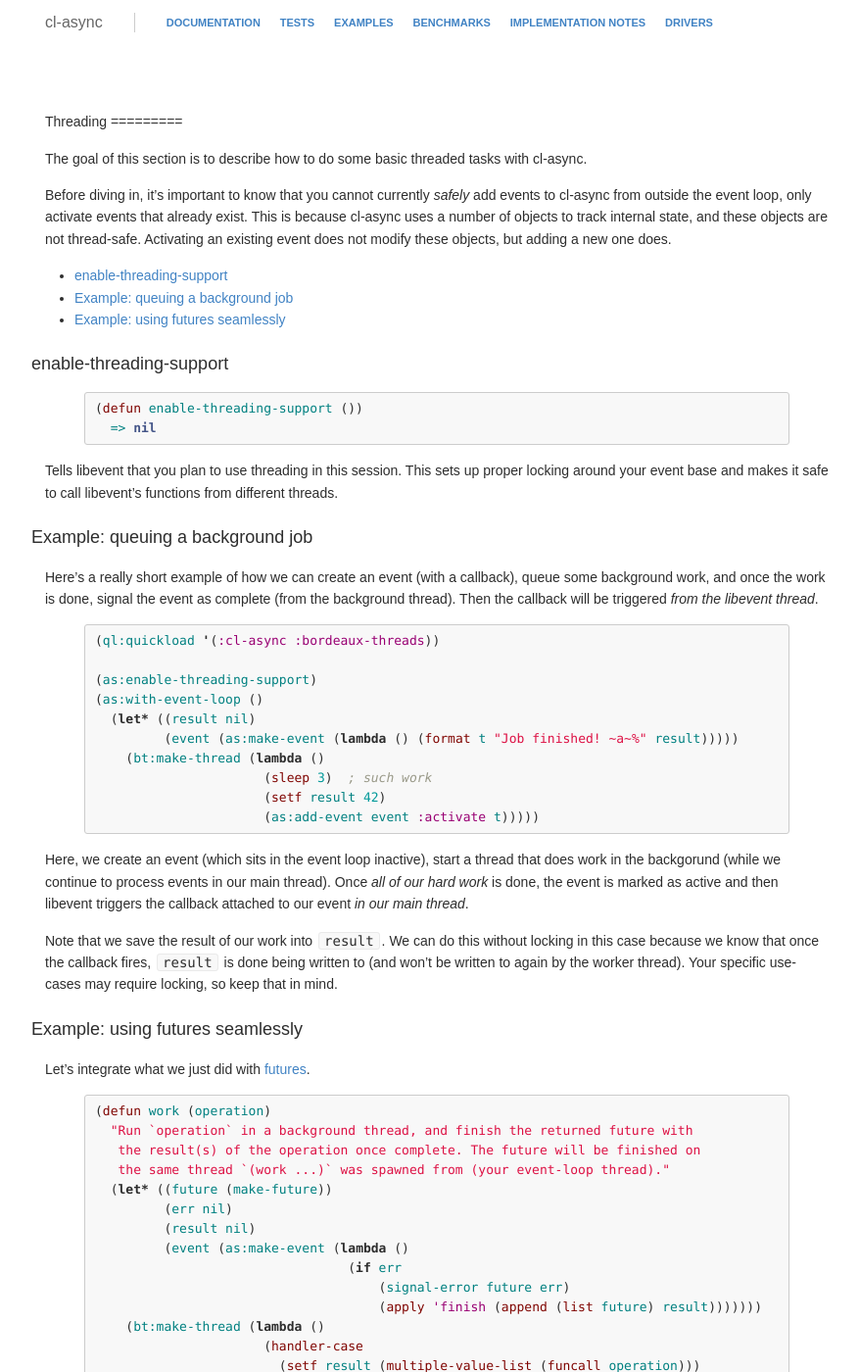
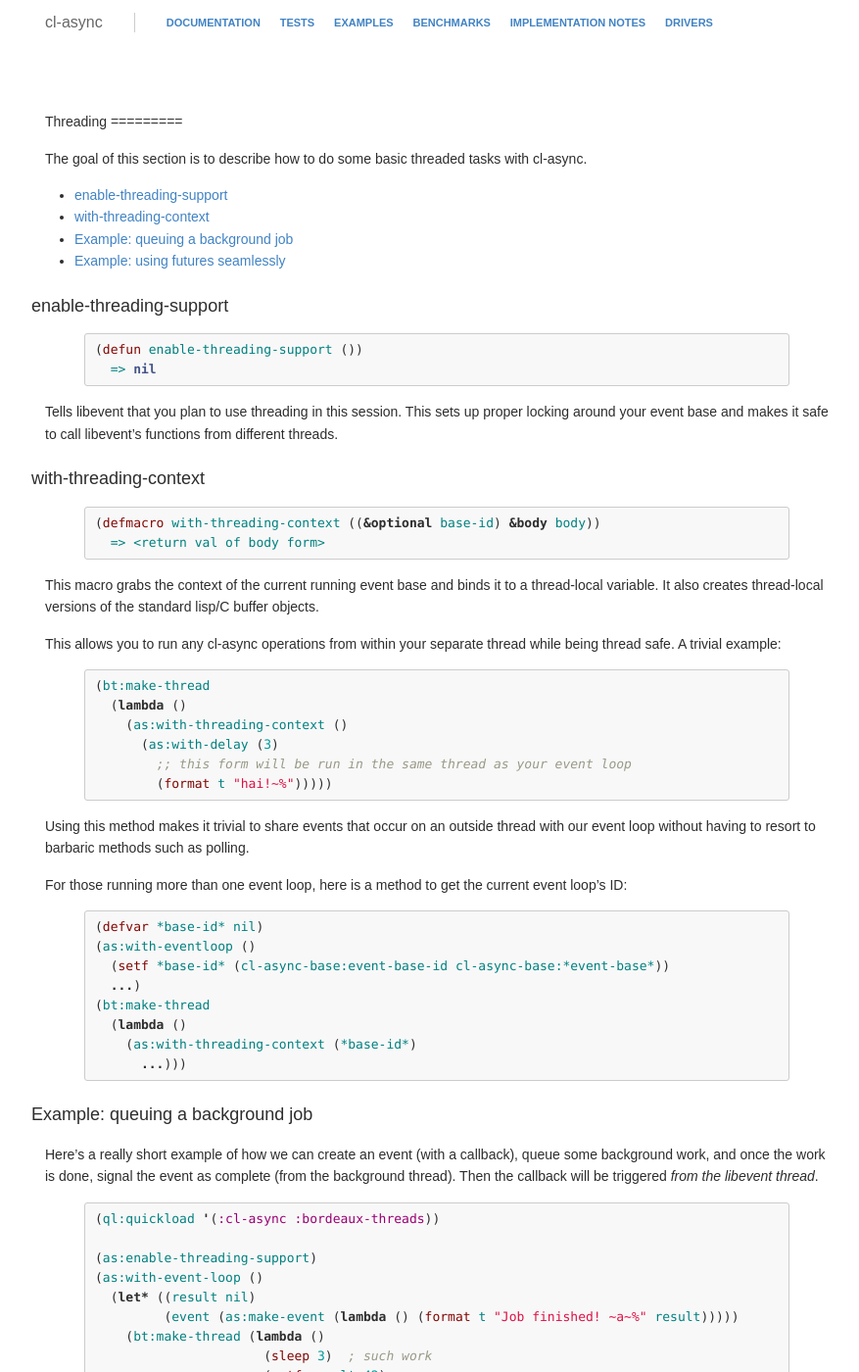
Before and after one commit to orthecreedence/cl-async, a Jekyll site: the page built from threading.md, in a window 1280 px wide and 1400 px high. Shown: the whole window at 98% size, without its empty margins (194-1071 px from the left). Built offline with Jekyll 4.4.1, drawn with Linux system fonts in a browser that asks for light colours; Markdown is read by kramdown in place of the engine named in the settings.

Commit message:
updating threading docs (with-threading-context)

```diff
--- a/threading.md
+++ b/threading.md
@@ -10,19 +10,10 @@ Threading
 The goal of this section is to describe how to do some basic threaded tasks with
 cl-async.
 
-Before diving in, it's important to know that you cannot currently
-*safely* add events to cl-async from outside the event loop, only activate
-events that already exist. This is because cl-async uses a number of objects to
-track internal state, and these objects are not thread-safe. Activating an
-existing event does not modify these objects, but adding a new one does.
-
 - [enable-threading-support](#enable-threading-support)
+- [with-threading-context](#with-threading-context)
 - [Example: queuing a background job](#queuing)
 - [Example: using futures seamlessly](#futures)
-
-<!--
-- [Example: doing event-loop operations from another thread](#thread)
--->
 
 <a id="enable-threading-support"></a>
 ### enable-threading-support
@@ -35,31 +26,46 @@ Tells libevent that you plan to use threading in this session. This sets up
 proper locking around your event base and makes it safe to call libevent's
 functions from different threads.
 
-<!--
-<a id="thread"></a>
-### Example: doing event-loop operations from another thread
-Let's run some operations that affect the event loop from another thread.
+<a id="with-threading-context"></a>
+### with-threading-context
+{% highlight cl %}
+(defmacro with-threading-context ((&optional base-id) &body body))
+  => <return val of body form>
+{% endhighlight %}
+
+This macro grabs the context of the current running event base and binds it to
+a thread-local variable. It also creates thread-local versions of the standard
+lisp/C buffer objects.
+
+This allows you to run any cl-async operations from within your separate thread
+while being thread safe. A trivial example:
 
 {% highlight cl %}
-(defparameter *loop* nil)
-
-(as:enable-threading-support)
-(as:with-event-loop ()
-  (setf *loop* cl-async-base:*event-base*)
-  (as:with-delay (3)
-    (format t "Done!"))
-  (bt:make-thread
-    (lambda ()
-      (let ((cl-async-base:*event-base* *loop*))
-        (as:with-delay (1)
-          (format t "Hai from another thread!~%"))))))
-(setf *loop* nil)
+(bt:make-thread
+  (lambda ()
+    (as:with-threading-context ()
+      (as:with-delay (3)
+        ;; this form will be run in the same thread as your event loop
+        (format t "hai!~%")))))
 {% endhighlight %}
 
-Here's a trivial example, but we can "steal" our event loop's context and make
-it available in another thread (obviously, making sure to enable thread support
-first).
--->
+Using this method makes it trivial to share events that occur on an outside
+thread with our event loop without having to resort to barbaric methods such as
+polling.
+
+For those running more than one event loop, here is a method to get the current
+event loop's ID:
+
+{% highlight cl %}
+(defvar *base-id* nil)
+(as:with-eventloop ()
+  (setf *base-id* (cl-async-base:event-base-id cl-async-base:*event-base*))
+  ...)
+(bt:make-thread
+  (lambda ()
+    (as:with-threading-context (*base-id*)
+      ...)))
+{% endhighlight %}
 
 <a id="queuing"></a>
 ### Example: queuing a background job
```
